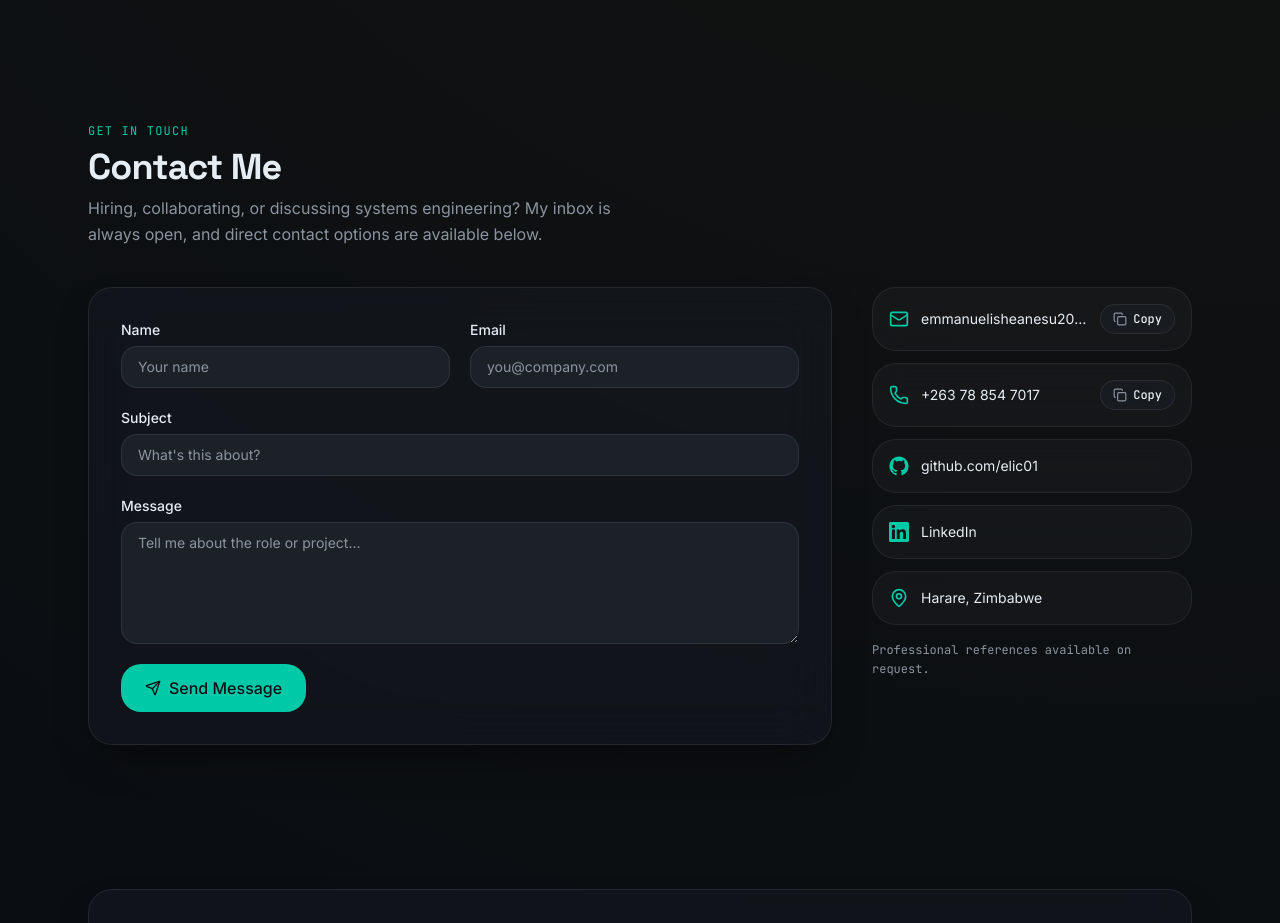
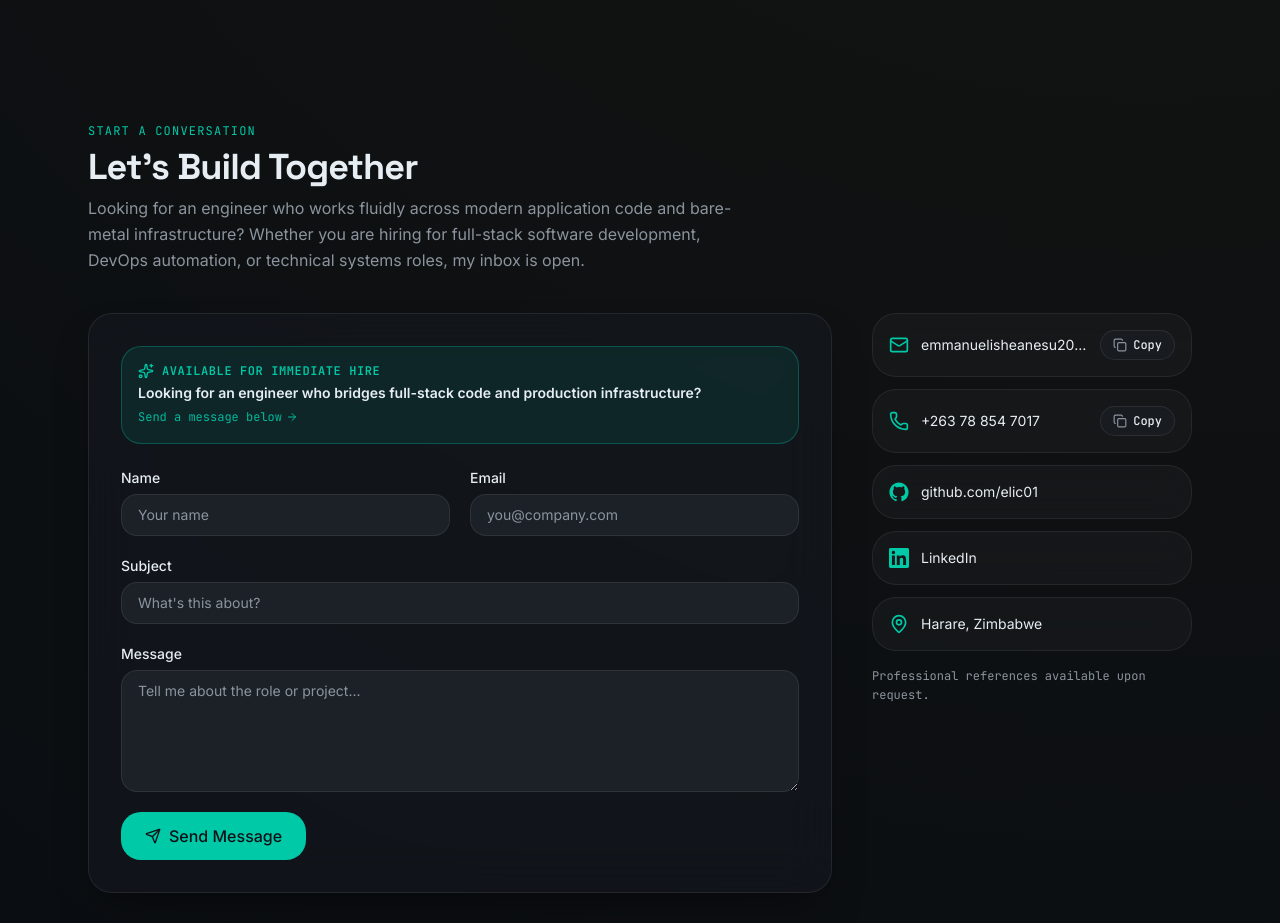
Before and after one commit to elic01/elic-portfolio, a Next.js app: page / in a window 1280 px wide. Shown: the part 5820-6743 px from the top of the page. Built offline with nearby package versions, Linux system fonts and the light colour scheme.

Commit message:
feat(contact): strengthen CTA with direct value proposition banner

```diff
--- a/components/contact-section.tsx
+++ b/components/contact-section.tsx
@@ -1,4 +1,4 @@
-import { Mail, MapPin, Phone } from 'lucide-react'
+import { ArrowRight, Mail, MapPin, Phone, Sparkles } from 'lucide-react'
 import { GithubIcon, LinkedinIcon } from '@/components/brand-icons'
 import { profile } from '@/lib/content/profile'
 import { ContactForm } from '@/components/contact-form'
@@ -16,19 +16,37 @@ export function ContactSection({ headingId = 'contact-heading' }: { headingId?:
 
       <Reveal>
         <div className="mb-10 flex flex-col gap-2">
-          <p className="font-mono text-xs uppercase tracking-widest text-accent">Get In Touch</p>
+          <p className="font-mono text-xs uppercase tracking-widest text-accent">Start a Conversation</p>
           <h2 id={headingId} className="text-3xl font-bold tracking-tight md:text-4xl">
-            Contact Me
+            Let&apos;s Build Together
           </h2>
-          <p className="max-w-xl text-pretty leading-relaxed text-muted-foreground">
-            Hiring, collaborating, or discussing systems engineering? My inbox is always open, and direct contact options are available below.
+          <p className="max-w-2xl text-pretty leading-relaxed text-muted-foreground text-base">
+            Looking for an engineer who works fluidly across modern application code and bare-metal infrastructure?
+            Whether you are hiring for full-stack software development, DevOps automation, or technical systems roles, my inbox is open.
           </p>
         </div>
       </Reveal>
 
       <div className="flex flex-col gap-10 lg:flex-row">
         <Reveal className="flex-1">
-          <div className="neu-card rounded-2xl p-6 md:p-8 backdrop-blur-xl">
+          <div className="neu-card rounded-2xl p-6 md:p-8 backdrop-blur-xl border border-white/10 shadow-2xl">
+            {/* Value Proposition Callout Banner */}
+            <div className="mb-6 rounded-xl border border-accent/30 bg-accent/10 p-4">
+              <div className="flex items-center gap-2">
+                <Sparkles className="size-4 text-accent" aria-hidden="true" />
+                <p className="font-mono text-xs font-semibold uppercase tracking-wider text-accent">
+                  Available for Immediate Hire
+                </p>
+              </div>
+              <p className="mt-1 text-sm font-semibold text-foreground">
+                Looking for an engineer who bridges full-stack code and production infrastructure?
+              </p>
+              <p className="mt-1 font-mono text-xs text-accent/90 inline-flex items-center gap-1">
+                <span>Send a message below</span>
+                <ArrowRight className="size-3" />
+              </p>
+            </div>
+
             <ContactForm />
           </div>
         </Reveal>
@@ -83,7 +101,7 @@ export function ContactSection({ headingId = 'contact-heading' }: { headingId?:
             </li>
           </ul>
           <p className="mt-4 font-mono text-xs leading-relaxed text-muted-foreground">
-            Professional references available on request.
+            Professional references available upon request.
           </p>
         </Reveal>
       </div>
```
